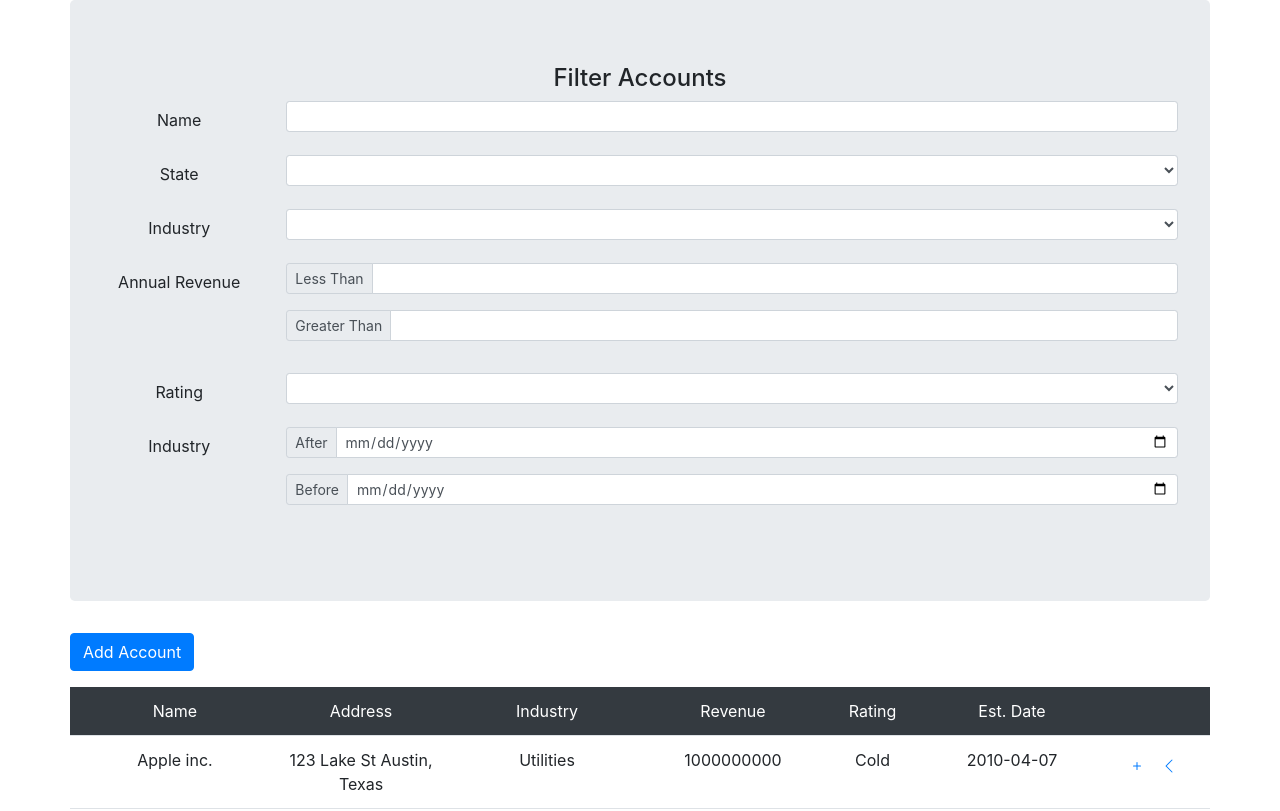
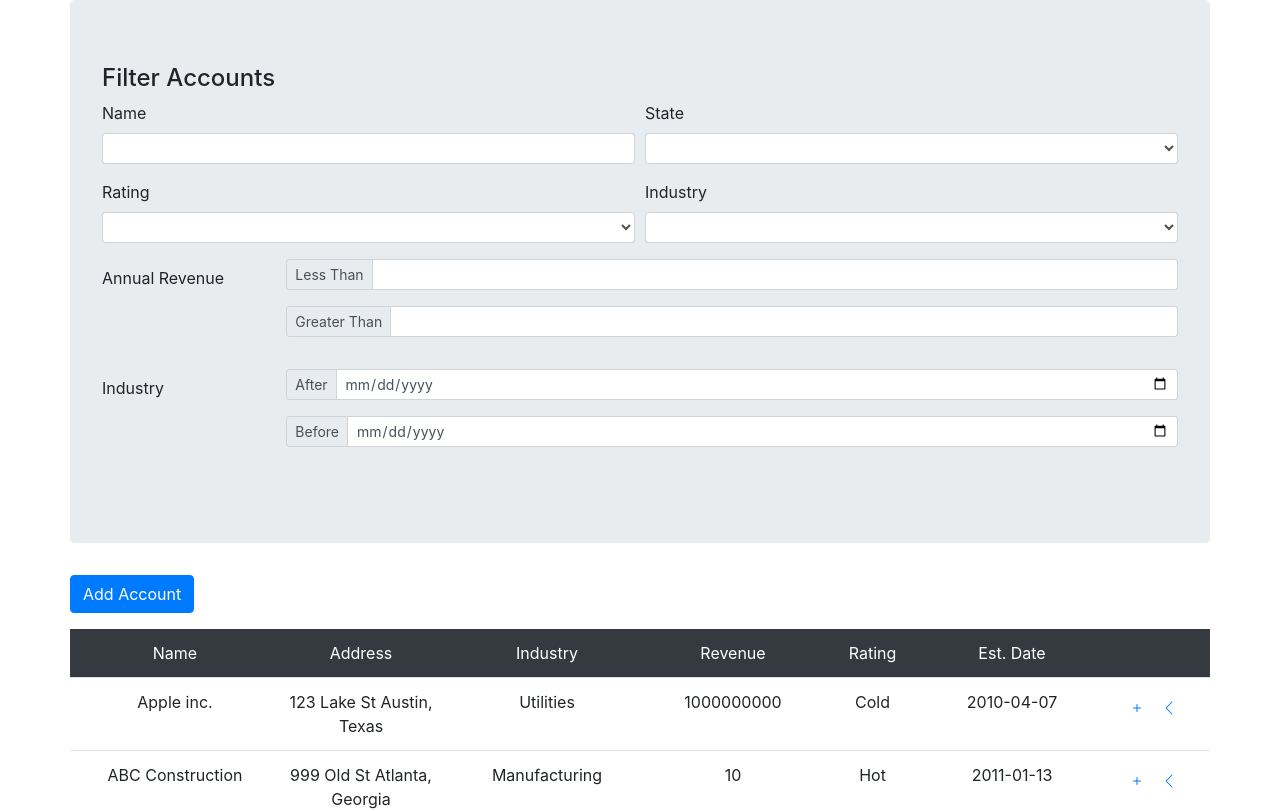
Before and after one commit to jayfunk/simple-contacts, a React (Create React App) app: page / in a window 1280 px wide. Shown: the top 811 px of the page. Built offline with nearby package versions, Linux system fonts and the light colour scheme.

Commit message:
Cleaning up the account filters styles

```diff
--- a/src/AccountFilters.js
+++ b/src/AccountFilters.js
@@ -80,11 +80,9 @@ class AccountFilters extends Component {
       <Jumbotron className="col">
         <h4>Filter Accounts</h4>
         <Form>
-          <Form.Group as={Row} controlId="name">
-            <Form.Label column sm={2}>
-              Name
-            </Form.Label>
-            <Col>
+          <Form.Row>
+            <Form.Group as={Col} controlId="name">
+              <Form.Label>Name</Form.Label>
               <Form.Control
                 size="sm"
                 name="name"
@@ -92,13 +90,9 @@ class AccountFilters extends Component {
                 value={this.state.name}
                 onChange={this.handleOneDimensionalFilter}
               />
-            </Col>
-          </Form.Group>
-          <Form.Group as={Row} controlId="state">
-            <Form.Label column sm={2}>
-              State
-            </Form.Label>
-            <Col>
+            </Form.Group>
+            <Form.Group as={Col} controlId="state">
+              <Form.Label>State</Form.Label>
               <Form.Control
                 size="sm"
                 name="state"
@@ -108,13 +102,23 @@ class AccountFilters extends Component {
               >
                 {this.renderSelectOptions(STATE_OPTIONS)}
               </Form.Control>
-            </Col>
-          </Form.Group>
-          <Form.Group as={Row} controlId="industry">
-            <Form.Label column sm={2}>
-              Industry
-            </Form.Label>
-            <Col>
+            </Form.Group>
+          </Form.Row>
+          <Form.Row>
+            <Form.Group as={Col} controlId="rating">
+              <Form.Label>Rating</Form.Label>
+              <Form.Control
+                size="sm"
+                name="rating"
+                value={this.state.rating}
+                as="select"
+                onChange={this.handleOneDimensionalFilter}
+              >
+                {this.renderSelectOptions(RATING_OPTIONS)}
+              </Form.Control>
+            </Form.Group>
+            <Form.Group as={Col} controlId="industry">
+              <Form.Label>Industry</Form.Label>
               <Form.Control
                 size="sm"
                 name="industry"
@@ -124,8 +128,8 @@ class AccountFilters extends Component {
               >
                 {this.renderSelectOptions(INDUSTRY_OPTIONS)}
               </Form.Control>
-            </Col>
-          </Form.Group>
+            </Form.Group>
+          </Form.Row>
           <Form.Group as={Row} controlId="annualRevenue">
             <Form.Label column sm={2}>
               Annual Revenue
@@ -153,22 +157,6 @@ class AccountFilters extends Component {
                   onChange={this.handleRevenueChange}
                 />
               </InputGroup>
-            </Col>
-          </Form.Group>
-          <Form.Group as={Row} controlId="rating">
-            <Form.Label column sm={2}>
-              Rating
-            </Form.Label>
-            <Col>
-              <Form.Control
-                size="sm"
-                name="rating"
-                value={this.state.rating}
-                as="select"
-                onChange={this.handleOneDimensionalFilter}
-              >
-                {this.renderSelectOptions(RATING_OPTIONS)}
-              </Form.Control>
             </Col>
           </Form.Group>
           <Form.Group as={Row} controlId="industry">
--- a/src/App.css
+++ b/src/App.css
@@ -1,5 +1,4 @@
 .app {
-  text-align: center;
 }
 
 .app .btn {
```
